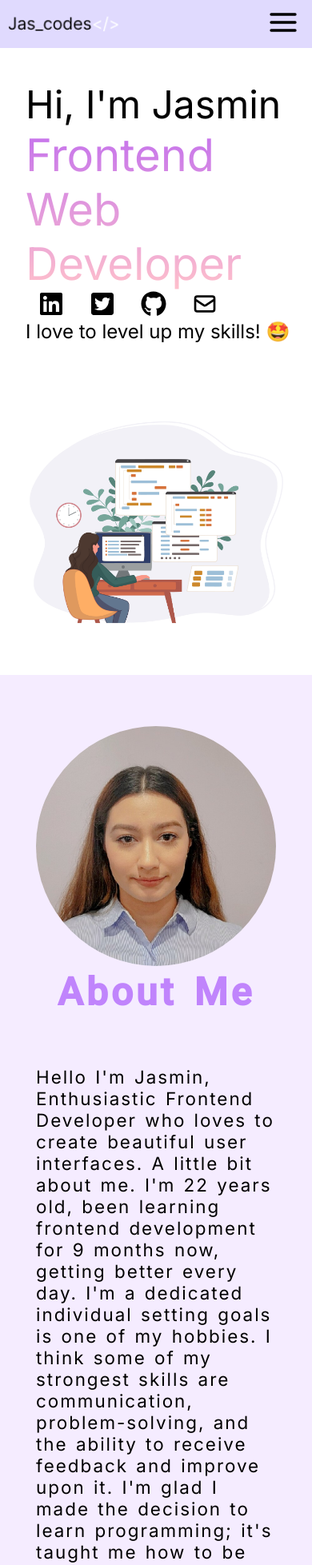
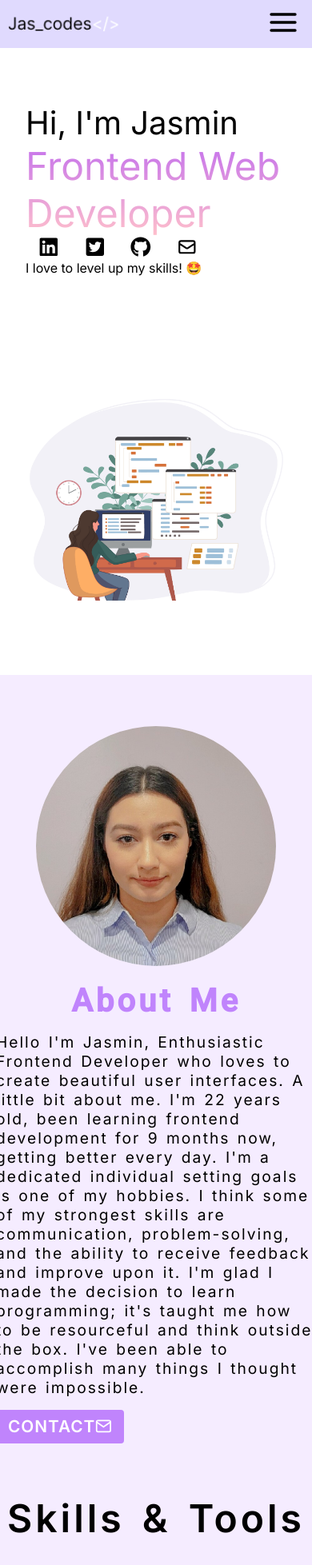
Before and after one commit to Jasminvillatoro/Jasmin-Portfolio, a React (Create React App) app: page / in a window 390 px wide. Shown: the top 1957 px of the page at 80% size. Built offline with nearby package versions, Linux system fonts and the light colour scheme.

Commit message:
css for phone screens

```diff
--- a/src/styles.css
+++ b/src/styles.css
@@ -126,7 +126,7 @@ nav {
 
 .about--text-cnt {
   max-width: 600px;
-  min-width: 300px;
+  min-width: 400px;
 }
 
 .about--text-cnt h1 {
@@ -197,6 +197,7 @@ nav {
   justify-content: center;
   align-items: center;
   flex-wrap: wrap;
+  row-gap: 12px;
 }
 
 .skill-items {
@@ -461,3 +462,72 @@ footer {
     padding: 0.5rem;
   }
 }
+/* Phone */
+@media (max-width: 480px) {
+  /* Hero */
+  .name {
+    font-weight: 400;
+    font-size: 2.5rem;
+  }
+
+  .job-title {
+    font-weight: 400;
+    font-size: 3rem;
+    background: -webkit-linear-gradient(#c471ed, #ffc0cb);
+    -webkit-background-clip: text;
+    -webkit-text-fill-color: transparent;
+  }
+
+  .hero-text-cnt p {
+    font-size: 1rem;
+  }
+
+  .media-icons {
+    margin: 0 1rem 0;
+    font-size: 1.6rem;
+    color: #000;
+  }
+
+  /* About */
+
+  .about--text-cnt h1 {
+    margin-top: 1rem;
+    margin-bottom: 1rem;
+    font-size: 2.5rem;
+  }
+
+  .about-p {
+    font-size: 1.2rem;
+  }
+
+  .skills-section h1 {
+    font-size: 3rem;
+  }
+
+  .skill-items {
+    font-size: 5rem;
+  }
+
+  /* Projects */
+
+  .project-section-h1 {
+    font-size: 2.5rem;
+    letter-spacing: 2px;
+    padding: 10px;
+    text-align: center;
+    text-transform: uppercase;
+    margin-top: 20px;
+  }
+
+  .project-section-h2 {
+    font-size: 2.5rem;
+  }
+
+  .project-description h1 {
+    font-size: 2.3rem;
+  }
+
+  .project-description p {
+    font-size: 1.1rem;
+  }
+}
```
